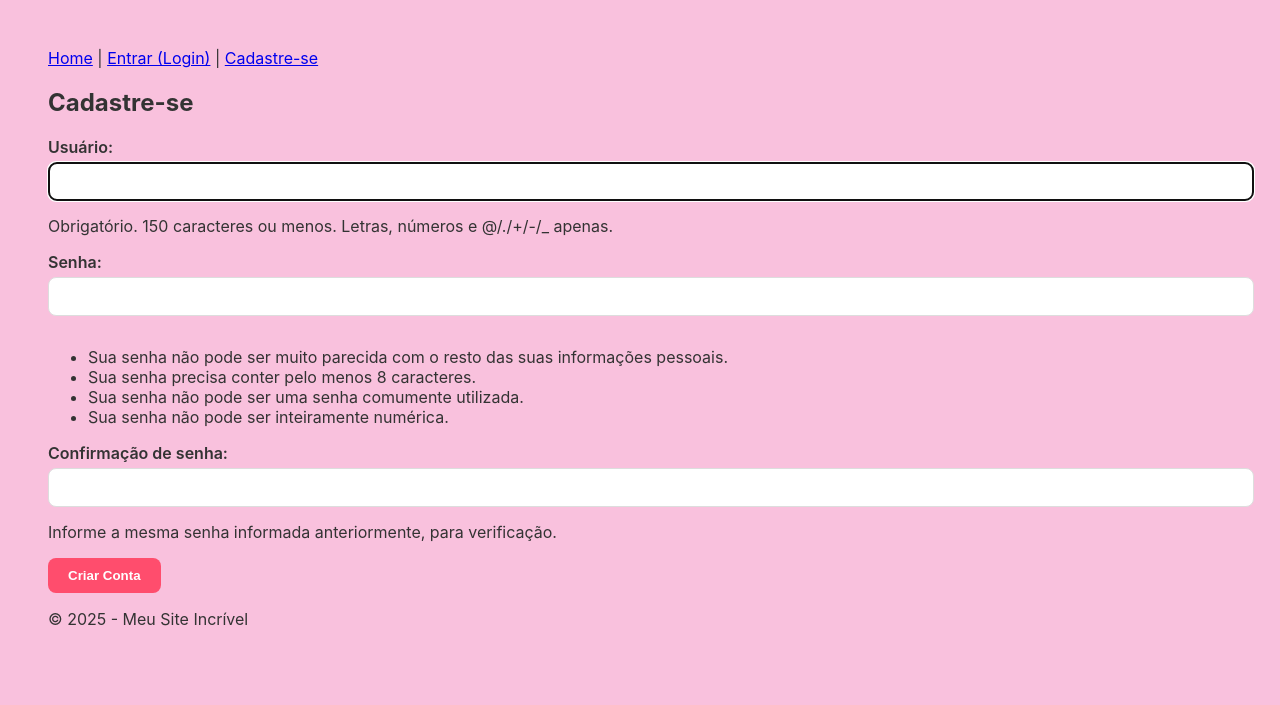
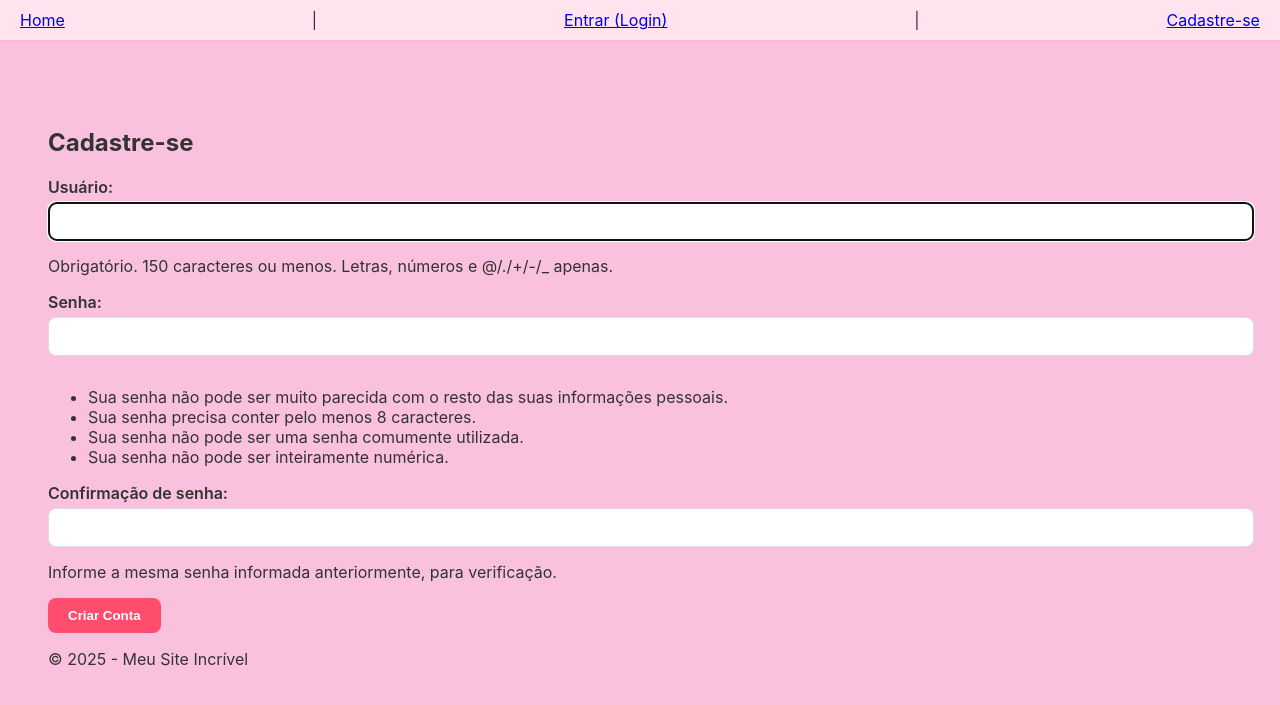
Before and after one commit to JherikaSilva/curso-python-django, a Django app: page /core/register/ in a window 1280 px wide. Shown: the top 705 px of the page. Run offline with Django 5.2, Linux system fonts and the light colour scheme.

Commit message:
mudei a fonte

```diff
--- a/modulo04/static/css/style.css
+++ b/modulo04/static/css/style.css
@@ -6,10 +6,17 @@
 }
 
 h1 {
-    font-size: 32px;
+    font-size: 40px;
     font-weight: 700;
-    margin-bottom: 20px;
+    margin-bottom: 1rem;
+    text-align: center;
+    position: relative;
+    padding-bottom: 15px;
+    color: #b2156e;
+
+
 }
+
 
 .container {
     max-width: 900px;
@@ -169,3 +176,51 @@
     border: 2px solid #ffeeba;
     color: #856404;
 }
+
+header {
+    position: fixed;
+    top: 0;
+    left: 0;
+    width: 100%;
+    z-index: 999;
+    background: #ffe3ef;
+    border-bottom: 2px solid #ffb5d4;
+    z-index: 9999;
+}
+
+header nav {
+    display: flex;
+    justify-content: space-between;
+    align-items: center;
+    padding: 10px 20px;
+    gap: 20px;
+}
+
+main{
+    margin-top: 80px;
+}
+
+
+.logout-btn {
+    background: #ff4f9a;
+    border: none;
+    color: white;
+    padding: 8px 16px;
+    border-radius: 8px;
+    cursor: pointer;
+    transition: 0.3s;
+    font-weight: bold;
+}
+
+.logout-btn:hover {
+    background: #e04487;
+    transform: scale(1.03);
+    box-shadow: 0 4px 10px rgba(255, 79, 154, 0.4);
+}
+
+.logout-form{
+    display: inline;
+}
+.logout-btn:focus {
+    outline: none;
+}
```
